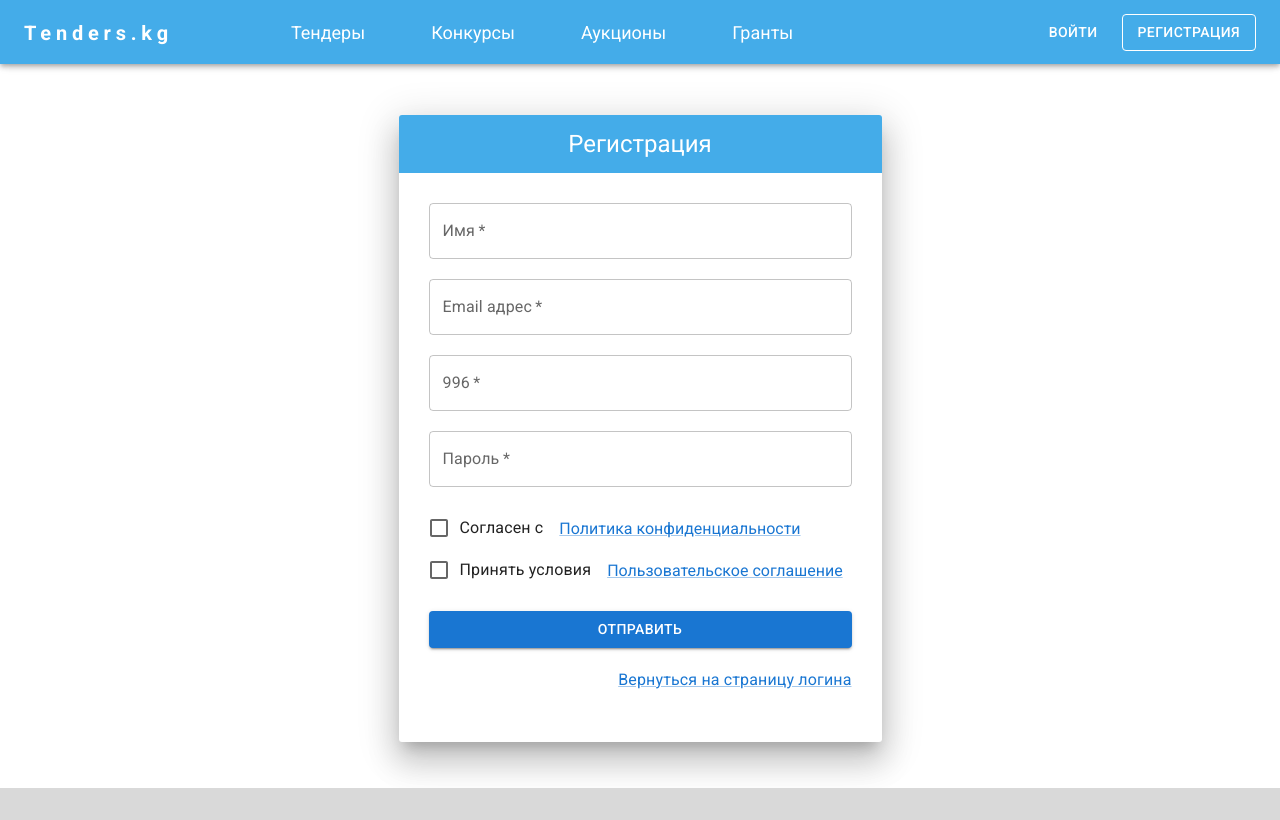
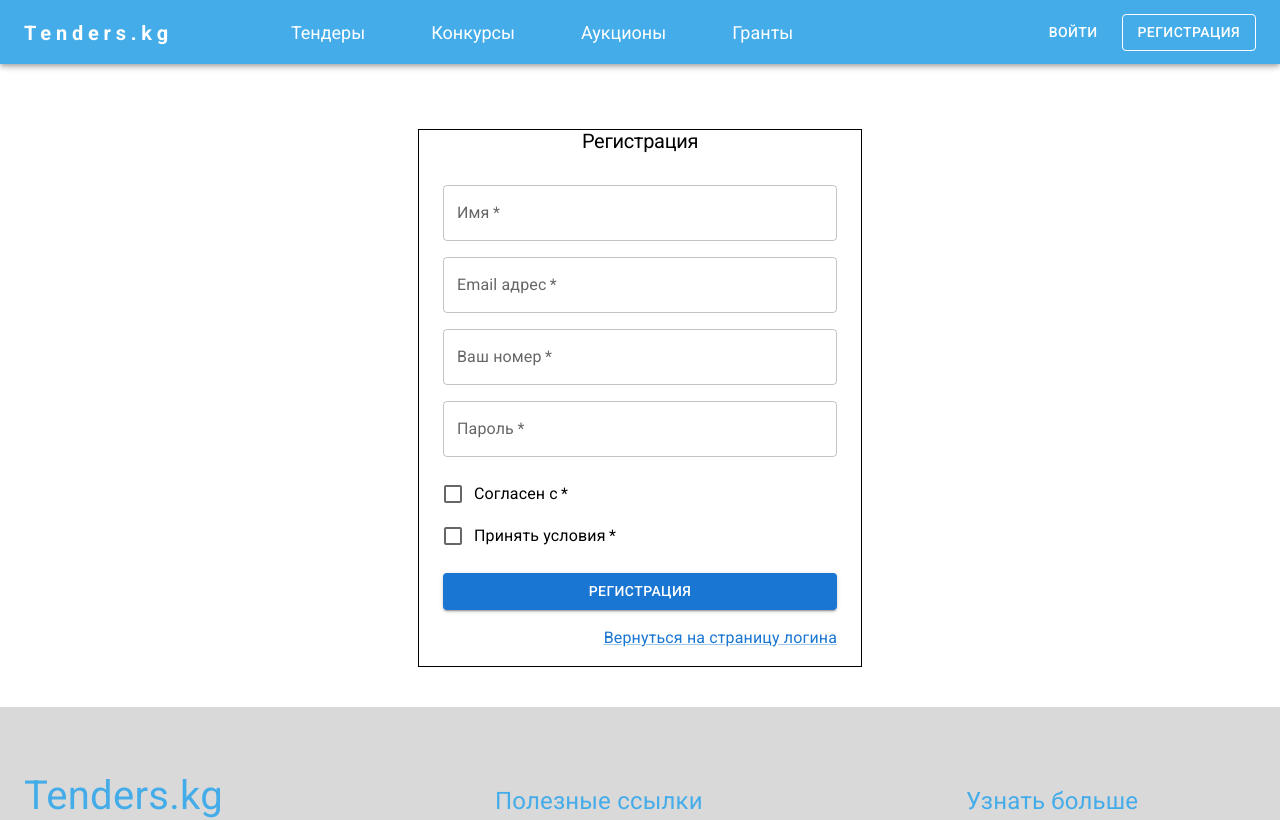
Before and after one commit to Jakyp-05/tender-kg, a React (Vite) app: page /registration in a window 1280 px wide. Shown: the top 820 px of the page. Built offline with nearby package versions, Linux system fonts and the light colour scheme; a web font is replaced by a local one.

Commit message:
Reack-hook-form and Yup

```diff
--- a/package.json
+++ b/package.json
@@ -12,6 +12,7 @@
   "dependencies": {
     "@emotion/react": "11.11.4",
     "@emotion/styled": "11.11.0",
+    "@hookform/resolvers": "^3.3.4",
     "@mui/icons-material": "5.15.13",
     "@mui/joy": "^5.0.0-beta.31",
     "@mui/material": "5.15.13",
@@ -22,8 +23,10 @@
     "npm": "10.5.0",
     "react": "18.2.0",
     "react-dom": "18.2.0",
+    "react-hook-form": "^7.51.1",
     "react-router-dom": "6.22.3",
-    "sass": "1.71.1"
+    "sass": "1.71.1",
+    "yup": "^1.4.0"
   },
   "devDependencies": {
     "@types/react": "^18.2.56",
--- a/src/components/auth/register/Registration.jsx
+++ b/src/components/auth/register/Registration.jsx
@@ -1,82 +1,83 @@
-import {
-  Button,
-  Checkbox,
-  FormControlLabel,
-  Grid,
-  Link,
-  Paper,
-  TextField,
-  Typography,
-} from "@mui/material";
-import React from "react";
+// import {
+//   Box,
+//   Button,
+//   Checkbox,
+//   FormControlLabel,
+//   Grid,
+//   Link,
+//   Paper,
+//   TextField,
+//   Typography,
+// } from "@mui/material";
+// import React from "react";
 
-function Registration() {
-  const paperStyle = {
-    width: 483,
-    margin: "20px auto",
-    padding: "0 0 20px 0",
-    borderRadius: 3,
-  };
-  return (
-    <div className="auth-register">
-      <Grid>
-        <Paper elevation={20} style={paperStyle}>
-          <Typography
-            sx={{ background: "#44ACE9", color: "white", padding: '13px', borderRadius: '3px 3px 0 0' }}
-            variant="h5"
-            textAlign="center"
-          >
-            Регистрация
-          </Typography>
-          <div className="auth-container">
-            <TextField
-              label="Имя"
-              placeholder="Введите ваше имя"
-              fullWidth
-              required
-            />
-            <TextField
-              label="Email адрес"
-              placeholder="Введите ваш email"
-              fullWidth
-              required
-            />
-            <TextField
-              label="996"
-              placeholder="Введите ваш номер"
-              fullWidth
-              required
-            />
-            <TextField
-              label="Пароль"
-              placeholder="Введите ваш пароль"
-              fullWidth
-              required
-            />
-            <div>
-              <div style={{ display: "flex", alignItems: "center" }}>
-                <FormControlLabel control={<Checkbox />} label="Согласен с" />
-                <Link href="/privacy">Политика конфиденциальности</Link>
-              </div>
-              <div style={{ display: "flex", alignItems: "center" }}>
-                <FormControlLabel
-                  control={<Checkbox />}
-                  label="Принять условия"
-                />
-                <Link href="/terms">Пользовательское соглашение</Link>
-              </div>
-            </div>
-            <Button type="submit" color="primary" variant="contained" fullWidth>
-              Отправить
-            </Button>
-            <Typography sx={{textAlign: 'end'}}>
-              <Link href="/login">Вернуться на страницу логина</Link>
-            </Typography>
-          </div>
-        </Paper>
-      </Grid>
-    </div>
-  );
-}
+// function Registration() {
+//   const paperStyle = {
+//     width: 483,
+//     margin: "20px auto",
+//     padding: "0 0 20px 0",
+//     borderRadius: 3,
+//   };
+//   return (
+//     <div className="auth-register">
+//       <Grid>
+//         <Paper elevation={20} style={paperStyle}>
+//           <Typography
+//             sx={{ background: "#44ACE9", color: "white", padding: '13px', borderRadius: '3px 3px 0 0' }}
+//             variant="h5"
+//             textAlign="center"
+//           >
+//             Регистрация
+//           </Typography>
+//           <Box component='form' className="auth-container">
+//             <TextField
+//               label="Имя"
+//               placeholder="Введите ваше имя"
+//               fullWidth
+//               required
+//             />
+//             <TextField
+//               label="Email адрес"
+//               placeholder="Введите ваш email"
+//               fullWidth
+//               required
+//             />
+//             <TextField
+//               label="996"
+//               placeholder="Введите ваш номер"
+//               fullWidth
+//               required
+//             />
+//             <TextField
+//               label="Пароль"
+//               placeholder="Введите ваш пароль"
+//               fullWidth
+//               required
+//             />
+//             <div>
+//               <div style={{ display: "flex", alignItems: "center" }}>
+//                 <FormControlLabel control={<Checkbox />} label="Согласен с" />
+//                 <Link href="/privacy">Политика конфиденциальности</Link>
+//               </div>
+//               <div style={{ display: "flex", alignItems: "center" }}>
+//                 <FormControlLabel
+//                   control={<Checkbox />}
+//                   label="Принять условия"
+//                 />
+//                 <Link href="/terms">Пользовательское соглашение</Link>
+//               </div>
+//             </div>
+//             <Button type="submit" color="primary" variant="contained" fullWidth>
+//               Отправить
+//             </Button>
+//             <Typography sx={{textAlign: 'end'}}>
+//               <Link href="/login">Вернуться на страницу логина</Link>
+//             </Typography>
+//           </Box>
+//         </Paper>
+//       </Grid>
+//     </div>
+//   );
+// }
 
-export default Registration;
+// export default Registration;
--- /dev/null
+++ b/src/components/auth/registration/CheckFields.jsx
@@ -0,0 +1,25 @@
+import { Checkbox, FormControlLabel } from "@mui/material";
+import React from "react";
+import { Controller } from "react-hook-form";
+import ErrorMessage from "./ErrorMessage";
+
+const CheckFields = ({ label, name, control, errors }) => {
+  return (
+    <>
+      <Controller
+        name={name}
+        control={control}
+        render={({ field }) => (
+          <FormControlLabel
+            control={<Checkbox {...field} required />}
+            label={label}
+            value='false'
+          />
+        )}
+      />
+      {errors[name] ? <ErrorMessage message={errors[name].message} /> : null}
+    </>
+  );
+};
+
+export default CheckFields;
--- /dev/null
+++ b/src/components/auth/registration/ErrorMessage.jsx
@@ -0,0 +1,16 @@
+import { Box, Typography } from "@mui/material";
+import ErroIcon from "@mui/icons-material/Error";
+import React from "react";
+
+const ErrorMessage = ({message}) => {
+  return (
+    <Box sx={{ display: "flex", alignItems: "center", gap: "5px", mt: "6px" }}>
+      <ErroIcon color="error" sx={{ width: "20px" }} />
+      <Typography color="error.main" variant="span" fontSize="14px">
+        {message}
+      </Typography>
+    </Box>
+  );
+};
+
+export default ErrorMessage;
--- /dev/null
+++ b/src/components/auth/registration/Registration.jsx
@@ -0,0 +1,127 @@
+import {
+  Box,
+  Button,
+  Container,
+  Link,
+  Typography,
+} from "@mui/material";
+import { useForm } from "react-hook-form";
+import TextFields from "./TextFields";
+import React from "react";
+import CheckFields from "./CheckFields";
+import { yupResolver } from "@hookform/resolvers/yup";
+import * as yup from "yup";
+import { pawdRegExp, phoneRegExp } from "../utils/Utils";
+
+// create schema validation
+
+const schema = yup.object({
+  name: yup.string().required("Name is required"),
+  email: yup.string().required("Email is required").email(),
+  phone: yup
+    .string()
+    .required("Phone number is required")
+    .matches(phoneRegExp, "Phone is number required"),
+  password: yup
+    .string()
+    .required("Password is required")
+    .matches(
+      pawdRegExp,
+      "Must Contain 8 Characters, One Uppercase, One Lowercase, One Number and one special case Character"
+    ),
+  privacy: yup.bool().oneOf([true], "Field must ber checked"),
+});
+
+const Registration = () => {
+  const {
+    handleSubmit,
+    control,
+    reset,
+    formState: { errors },
+  } = useForm({
+    defaultValues: {
+      name: "",
+      email: "",
+      phone: "",
+      password: "",
+      privacy: false,
+    },
+    resolver: yupResolver(schema),
+  });
+
+  const onSubmit = (data) => {
+    console.log(data);
+    reset();
+  };
+
+  return (
+    <Container
+      maxWidth="xs"
+      sx={{
+        display: "flex",
+        flexDirection: "column",
+        mt: "4rem",
+        mb: "4rem",
+        alignItems: "center",
+        border: "1px solid black",
+      }}
+    >
+      <Typography variant="h1" fullWidth sx={{ fontSize: "20px" }}>
+        Регистрация
+      </Typography>
+      <Box
+        component="form"
+        onSubmit={handleSubmit(onSubmit)}
+        sx={{ width: "100%", mt: "2rem" }}
+      >
+        <TextFields name="name" control={control} errors={errors} label="Имя" />
+        <TextFields
+          name="email"
+          control={control}
+          errors={errors}
+          label="Email адрес"
+        />
+        <TextFields
+          control={control}
+          errors={errors}
+          name="phone"
+          label="Ваш номер"
+          type="number"
+        />
+        <TextFields
+          control={control}
+          errors={errors}
+          name="password"
+          label="Пароль"
+        />
+        <div style={{ display: "flex", flexDirection: "column" }}>
+          <CheckFields
+            control={control}
+            errors={errors}
+            name="privacy"
+            label="Согласен с"
+          />
+          <CheckFields
+            control={control}
+            errors={errors}
+            name="privacy"
+            label="Принять условия"
+          />
+        </div>
+        <Button
+          type="submit"
+          fullWidth
+          variant="contained"
+          sx={{ mt: "1rem", mb: "1rem" }}
+        >
+          Регистрация
+        </Button>
+        <Typography sx={{ textAlign: "end", mb: "1rem" }}>
+          <Link href="/login">Вернуться на страницу логина</Link>
+        </Typography>
+      </Box>
+    </Container>
+  );
+};
+
+export default Registration;
--- /dev/null
+++ b/src/components/auth/registration/TextFields.jsx
@@ -0,0 +1,27 @@
+import { FormControl, TextField } from "@mui/material";
+import React from "react";
+import { AddErrorIntoField } from "../utils/Utils";
+import { Controller } from "react-hook-form";
+import ErrorMessage from "./ErrorMessage";
+
+const TextFields = ({ label, InputProps, control, name, errors }) => {
+  return (
+    <FormControl fullWidth sx={{ mb: "1rem" }}>
+      <Controller
+        name={name}
+        control={control}
+        render={({ field }) => (
+          <TextField
+            {...field}
+            {...AddErrorIntoField(errors[name])}
+            required
+            label={label}
+            />
+        )}
+      />
+      {errors[name] ? <ErrorMessage message={errors[name].message} /> : null}
+    </FormControl>
+  );
+};
+
+export default TextFields;
--- /dev/null
+++ b/src/components/auth/utils/Utils.jsx
@@ -0,0 +1,8 @@
+export const AddErrorIntoField = (errors) =>
+  errors ? { errors: true } : { errors: false };
+
+export const phoneRegExp =
+  /^(\+?\d{0,4})?\s?-?\s?(\(?\d{3}\)?)\s?-?\s?(\(?\d{3}\)?)\s?-?\s?(\(?\d{4}\)?)?$/;
+
+export const pawdRegExp =
+  /^(?=.*[A-Za-z])(?=.*\d)(?=.*[@$!%*#?&])[A-Za-z\d@$!%*#?&]{8,}$/;
--- a/src/pages/RegisterPage.jsx
+++ b/src/pages/RegisterPage.jsx
@@ -1,5 +1,5 @@
 import React from 'react'
-import Registration from '../components/auth/register/Registration'
+import Registration from '../components/auth/registration/Registration'
 
 function RegisterPage() {
   return (
```
Also changed, not shown: 1 other file (tests, documents, lock files or other folders).
